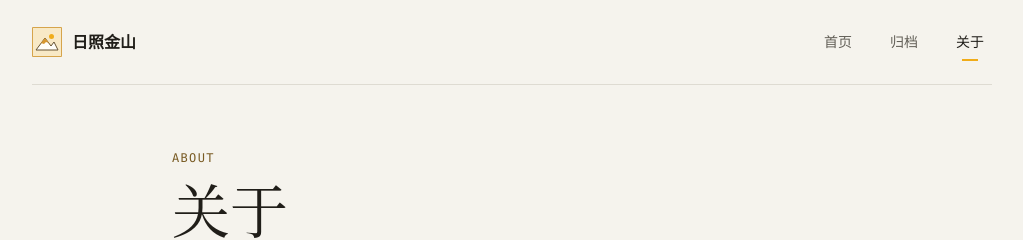
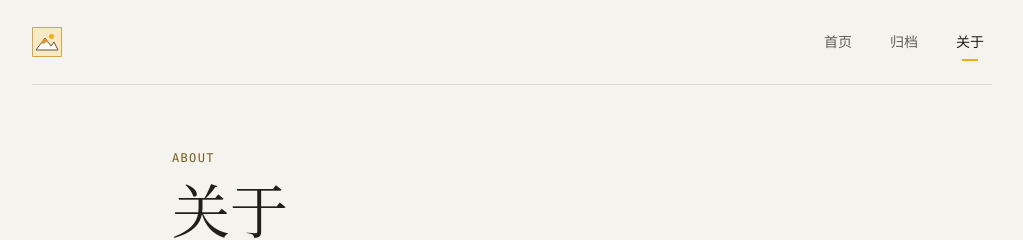
Before and after one commit to jhcka/jh.github.io, a Jekyll site: the page built from about.md, in a window 1280 px wide. Shown: the top 240 px of the page, without its empty margins (128-1151 px from the left). Built offline with Jekyll 4.4.1, drawn with Linux system fonts in a browser that asks for light colours.

Commit message:
Use the mountain icon alone on inner pages

```diff
--- a/_layouts/default.html
+++ b/_layouts/default.html
@@ -20,9 +20,8 @@
         <p>{{ site.description | escape }}</p>
       </div>
       {% else %}
-      <a class="fn-brand" href="{{ '/' | relative_url }}">
+      <a class="fn-brand" href="{{ '/' | relative_url }}" aria-label="返回首页">
         <img class="brand-mark" src="{{ '/assets/mountain-mark.svg' | relative_url }}" width="30" height="30" alt="">
-        <span>{{ site.title | escape }}</span>
       </a>
       {% endif %}
       <nav class="site-nav" aria-label="主导航">
--- a/assets/blog.css
+++ b/assets/blog.css
@@ -80,10 +80,8 @@ a:focus-visible, main:focus-visible { outline: 2px solid #775509; outline-offset
 .fn-brand {
   display: inline-flex;
   align-items: center;
-  gap: 10px;
+  min-width: 44px;
   min-height: 44px;
-  font-weight: 650;
-  text-decoration: none;
 }
 
 .brand-mark {
```
